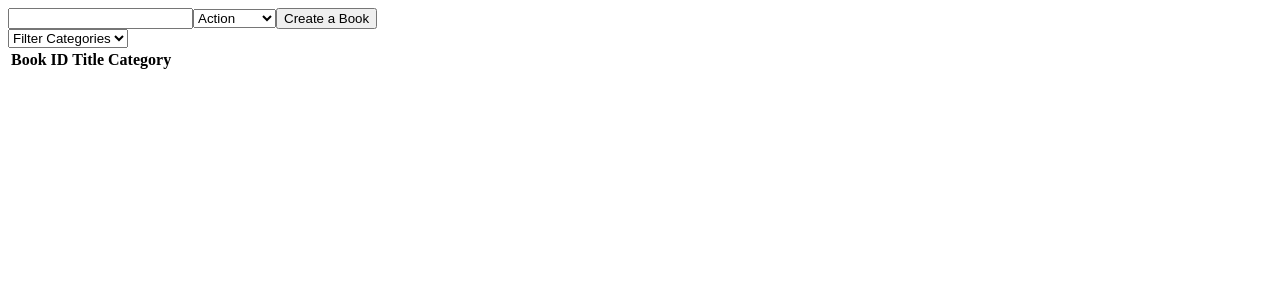
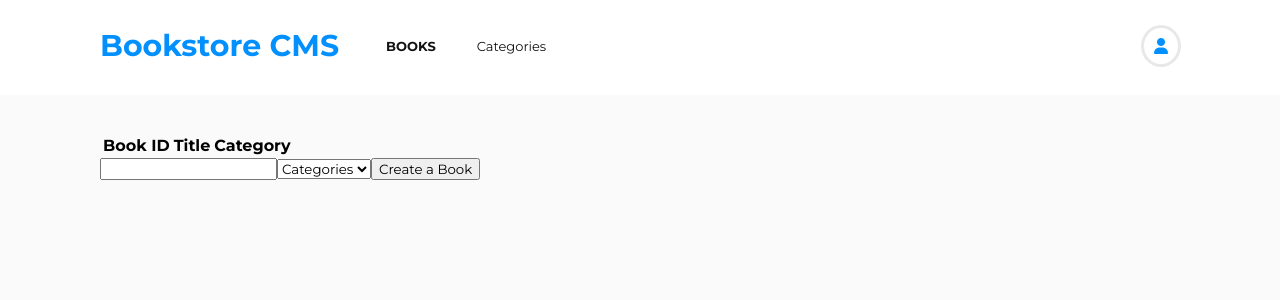
Before and after one commit to SmithVyne/react-bookstore, a React (Create React App) app: page / in a window 1280 px wide. Shown: the top 300 px of the page. Built offline with nearby package versions, Linux system fonts and the light colour scheme.

Commit message:
nav bar working

```diff
--- a/public/index.html
+++ b/public/index.html
@@ -3,6 +3,7 @@
   <head>
     <meta charset="utf-8" />
     <link rel="icon" href="%PUBLIC_URL%/favicon.ico" />
+    <script src="https://kit.fontawesome.com/7f479a55bc.js" crossorigin="anonymous"></script>
     <meta name="viewport" content="width=device-width, initial-scale=1" />
     <meta name="theme-color" content="#000000" />
     <meta
--- a/src/components/App.js
+++ b/src/components/App.js
@@ -1,11 +1,34 @@
+import { connect } from 'react-redux';
+import PropTypes from 'prop-types';
 import BooksForm from '../containers/BooksForm';
 import BooksList from '../containers/BooksList';
+import CategoryFilter from './CategoryFilter';
+import { CHANGE_FILTER } from '../actions';
+import '../styles/App.css';
 
-const App = () => (
-  <div>
-    <BooksForm />
-    <BooksList />
-  </div>
-);
+const App = ({ CHANGE_FILTER }) => {
+  const handleFilterChange = value => CHANGE_FILTER(value);
+  return (
+    <>
+      <nav>
+        <h1 id="logo">Bookstore CMS</h1>
+        <a href="/" className="nav-links">BOOKS</a>
+        <CategoryFilter filterChange={handleFilterChange} />
+        <i id="user-icon" className="fas fa-user" />
+      </nav>
+      <main>
+        <BooksList />
+        <BooksForm />
+      </main>
+    </>
+  );
+};
 
-export default App;
+App.propTypes = {
+  CHANGE_FILTER: PropTypes.func.isRequired,
+};
+
+export default connect(
+  null,
+  { CHANGE_FILTER },
+)(App);
--- a/src/components/CategoryFilter.js
+++ b/src/components/CategoryFilter.js
@@ -3,8 +3,8 @@ import { Categories } from '../containers/BooksForm';
 
 const filterCategories = ['All', ...Categories];
 const CategoryFilter = ({ filterChange }) => (
-  <select onChange={e => filterChange(e.target.value)}>
-    <option disabled selected>Filter Categories</option>
+  <select onChange={e => filterChange(e.target.value)} className="nav-links">
+    <option disabled selected>Categories</option>
     {
       filterCategories.map(category => (<option key={category}>{category}</option>))
     }
--- a/src/containers/BooksForm.js
+++ b/src/containers/BooksForm.js
@@ -35,14 +35,15 @@ class BooksForm extends Component {
   }
 
   render() {
-    const { title, category } = this.state;
+    const { title } = this.state;
     return (
       <form>
         <input type="text" onChange={e => this.handleChange(e.target)} value={title} />
-        <select onChange={e => this.handleChange(e.target)} value={category}>
+        <select onChange={e => this.handleChange(e.target)}>
+          <option disabled selected>Categories</option>
           {
-              Categories.map(category => (<option key={category}>{category}</option>))
-            }
+            Categories.map(category => (<option key={category}>{category}</option>))
+          }
         </select>
         <button type="button" onClick={this.handleSubmit}>Create a Book</button>
       </form>
--- a/src/containers/BooksList.js
+++ b/src/containers/BooksList.js
@@ -1,17 +1,14 @@
 import { connect } from 'react-redux';
 import PropTypes from 'prop-types';
 import Book from '../components/Book';
-import { REMOVE_BOOK, CHANGE_FILTER } from '../actions';
-import CategoryFilter from '../components/CategoryFilter';
+import { REMOVE_BOOK } from '../actions';
 import sortBooksByFilter from '../selectors';
 
-const BooksList = ({ books, REMOVE_BOOK, CHANGE_FILTER }) => {
+const BooksList = ({ books, REMOVE_BOOK }) => {
   const handleRemoveBook = book => REMOVE_BOOK(book);
-  const handleFilterChange = value => CHANGE_FILTER(value);
 
   return (
     <>
-      <CategoryFilter filterChange={handleFilterChange} />
       <table>
         <thead>
           <tr>
@@ -33,7 +30,6 @@ const BooksList = ({ books, REMOVE_BOOK, CHANGE_FILTER }) => {
 BooksList.propTypes = {
   books: PropTypes.array.isRequired,
   REMOVE_BOOK: PropTypes.func.isRequired,
-  CHANGE_FILTER: PropTypes.func.isRequired,
 };
 
 const mapStateToProps = ({ books, filter }) => {
@@ -47,7 +43,7 @@ const mapStateToProps = ({ books, filter }) => {
 // Exports BooksList
 export default connect(
   mapStateToProps,
-  { REMOVE_BOOK, CHANGE_FILTER },
+  { REMOVE_BOOK },
 )(BooksList);
 
 // export default BooksList;
--- a/src/index.css
+++ /dev/null
@@ -1,3 +0,0 @@
-body {
-  box-sizing: border-box;
-}
--- /dev/null
+++ b/src/styles/App.css
@@ -0,0 +1,74 @@
+@import url('https://fonts.googleapis.com/css2?family=Montserrat:ital,wght@0,100;0,200;0,300;0,400;0,500;0,600;0,700;0,800;0,900;1,100;1,200;1,300;1,400;1,500;1,600;1,700;1,900&display=swap');
+
+* {
+  box-sizing: border-box;
+  margin: 0;
+  font-family: Montserrat;
+}
+
+
+html, body, #root {
+  width: 100%;
+  height: 100%;
+}
+
+#root {
+  background-color: #fafafa;
+}
+
+nav {
+  height: 95px;
+  width: 100%;
+  background-color: #fff;
+  margin: 0 0 38px;
+  padding: 23px 99px 27px 100px;
+  display: flex;
+  align-items: center;
+}
+
+nav #logo {
+  margin: 0;
+  margin-right: 47px;
+  font-size: 30px;
+  font-stretch: normal;
+  color: #0290ff;
+}
+
+.nav-links {
+  color: #121212;
+  margin-right: auto;
+  font-size: 13px;
+  cursor: pointer;
+}
+
+select.nav-links {
+  border: none;
+  background-color: #fff;
+  outline: none;
+  -webkit-appearance: none;
+  -moz-appearance: none;
+}
+
+select.nav-links::-ms-expand {
+  display: none;
+}
+
+a.nav-links {
+  font-weight: bold;
+  text-decoration: none;
+  margin-right: 41px;
+}
+
+#user-icon {
+  padding: 10px;
+  border: 3px solid #e8e8e8;
+  border-radius: 50%;
+  color: #0290ff;
+}
+
+main {
+  width: 100%;
+  padding: 0 100px;
+  margin: auto;
+  min-height: max-content;
+}
```
Also changed, not shown: 1 other file (tests, documents, lock files or other folders).
